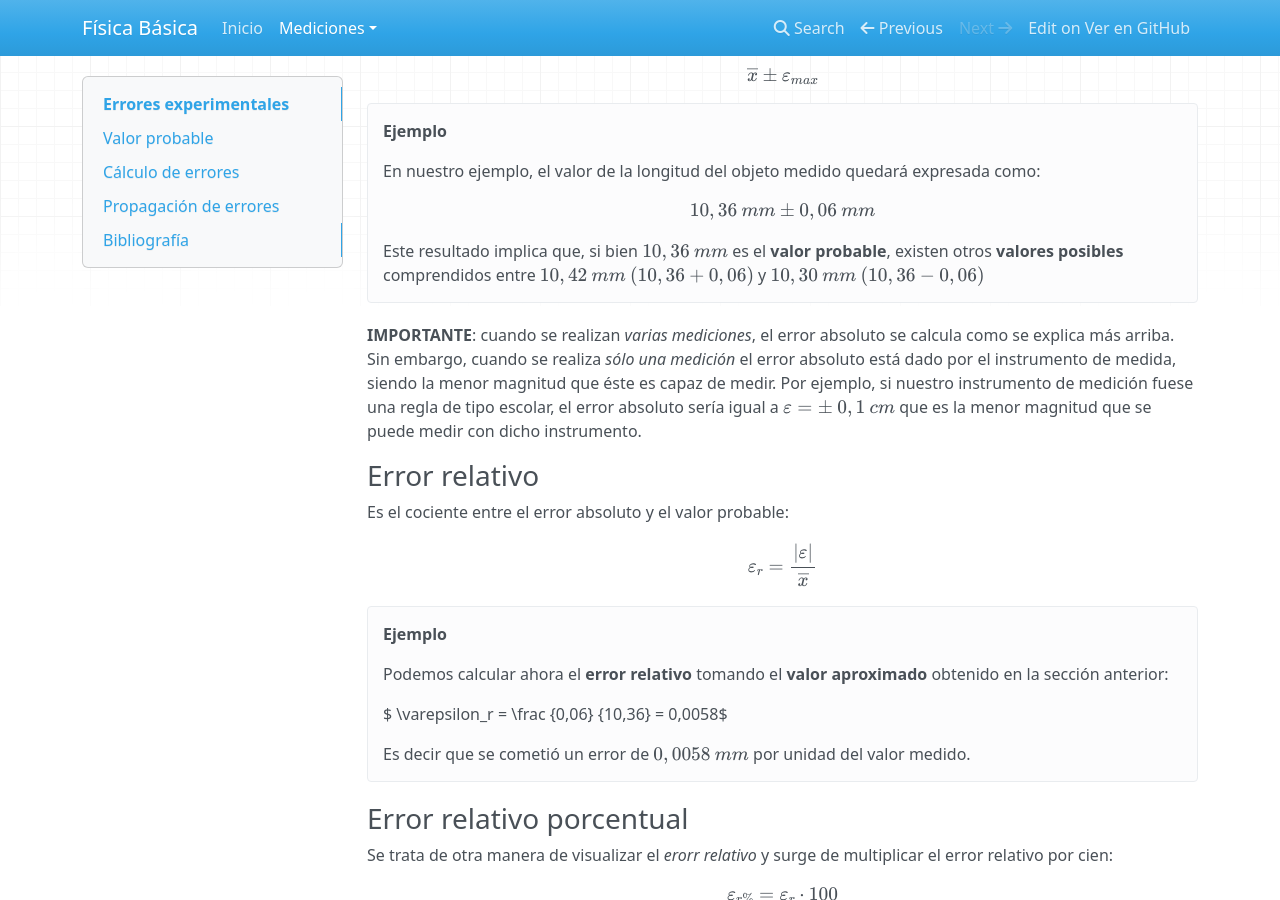
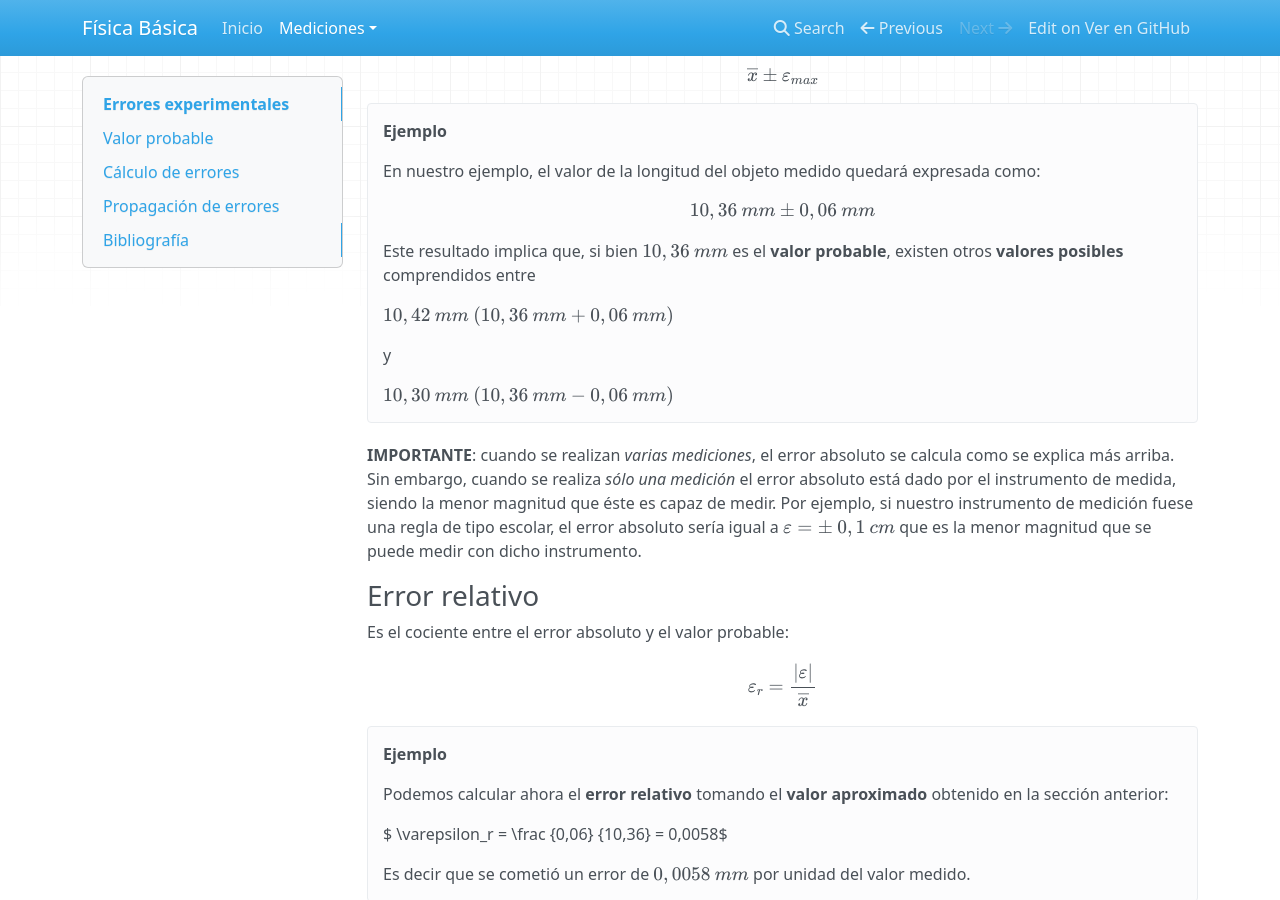
Before and after one commit to la9una/fisica, an MkDocs documentation site: the page built from docs/errores.md, in a window 1280 px wide and 900 px high, scrolled down 2478 px. Built offline with MkDocs 1.6.1, drawn with Linux system fonts in a browser that asks for light colours; nearby versions of some CDN libraries; formulas are drawn with MathJax 3; old or Windows-style settings are respelled for this version of MkDocs.

```diff
--- a/docs/errores.md
+++ b/docs/errores.md
@@ -100,6 +100,7 @@ $$
 
 #### Valor aproximado
 Podemos establecer la **aproximación del resultado** tomando el valor absoluto del **error absoluto máximo** asignándole doble signo ($\pm$) y aplicándolo al **valor probable**:
+
 $$
 \overline{x} \pm \varepsilon_{max}
 $$
@@ -111,7 +112,13 @@ $$
 	10,36 \: mm \pm 0,06 \: mm
 	$$
 
-	Este resultado implica que, si bien $10,36 \: mm$ es el **valor probable**, existen otros **valores posibles** comprendidos entre $10,42 \: mm \: (10,36 + 0,06)$ y $10,30 \: mm \: (10,36 - 0,06)$
+	Este resultado implica que, si bien $10,36 \: mm$ es el **valor probable**, existen otros **valores posibles** comprendidos entre
+
+	$10,42 \: mm \: (10,36\: mm + 0,06\: mm)$
+
+	y
+
+	$10,30 \: mm \: (10,36\: mm - 0,06\: mm)$
 
 
 **IMPORTANTE**: cuando se realizan _varias mediciones_, el error absoluto se calcula como se explica más arriba. Sin embargo, cuando se realiza _sólo una medición_ el error absoluto está dado por el instrumento de medida, siendo la menor magnitud que éste es capaz de medir. Por ejemplo, si nuestro instrumento de medición fuese una regla de tipo escolar, el error absoluto sería igual a $\varepsilon = \pm \: 0,1 \: cm$ que es la menor magnitud que se puede medir con dicho instrumento.
```
Also changed, not shown: site/errores/index.html, site/mkdocs/search_index.json.
